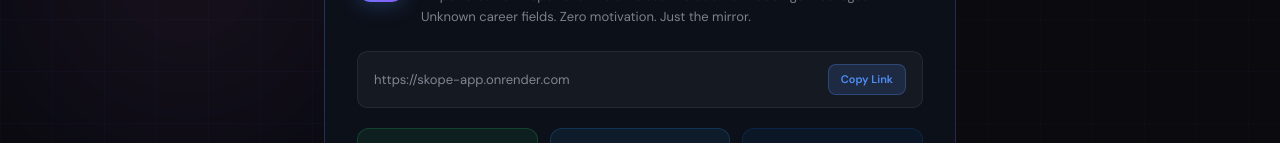
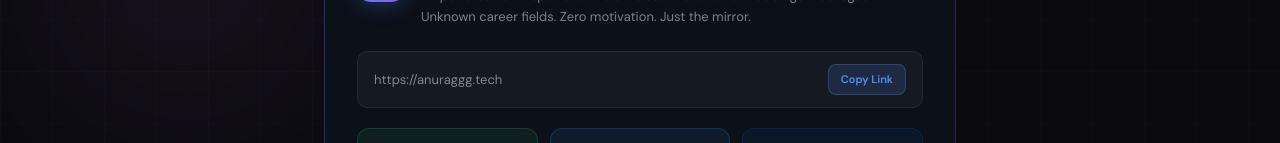
Before and after one commit to anuragggg2004/Skope, a React (Vite) app: page /share in a window 1280 px wide. Shown: the part 657-800 px from the top of the page. Built offline with nearby package versions, Linux system fonts and the light colour scheme; no server answers.

Commit message:
feat: change share url to custom domain anuraggg.tech

```diff
--- a/src/pages/ResultPage.jsx
+++ b/src/pages/ResultPage.jsx
@@ -1318,7 +1318,7 @@ export default function ResultPage() {
             <div className="flex flex-col gap-2">
               <button
                 onClick={async () => {
-                  const shareUrl = 'https://skope-app.onrender.com'
+                  const shareUrl = 'https://anuraggg.tech'
                   const shareText = "Just discovered Skope — an AI counsellor that gives brutally honest career advice for Indian Class 12 students. No sugar coating. Hidden gem colleges, unknown courses, and real talk about your actual marks. Try it free."
                   if (navigator.share) {
                     try {
@@ -1412,7 +1412,7 @@ export default function ResultPage() {
 
                 <div>
                   <p className="font-dm text-[9px] text-[rgba(240,242,255,0.35)] mb-1">Get your PathReport at</p>
-                  <span className="font-mono text-[10px] text-blue font-semibold">skope-app.onrender.com</span>
+                  <span className="font-mono text-[10px] text-blue font-semibold">anuraggg.tech</span>
                 </div>
               </div>
             </div>
--- a/src/pages/SharePage.jsx
+++ b/src/pages/SharePage.jsx
@@ -2,7 +2,7 @@ import { useState } from 'react'
 import { useNavigate } from 'react-router-dom'
 import Navbar from '../components/Navbar'
 
-const SHARE_URL = 'https://skope-app.onrender.com'
+const SHARE_URL = 'https://anuraggg.tech'
 const SHARE_TEXT = "Just discovered Skope — an AI counsellor that gives brutally honest career advice for Indian Class 12 students. No sugar coating. Hidden gem colleges, unknown courses, and real talk about your actual marks. Try it free."
 
 export default function SharePage() {
```
